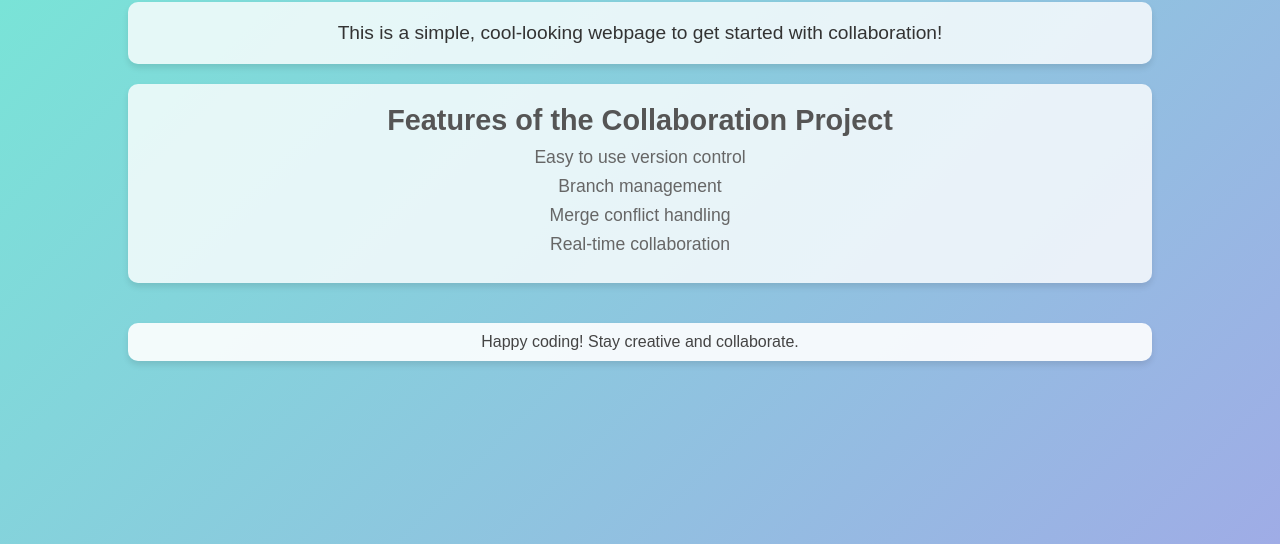
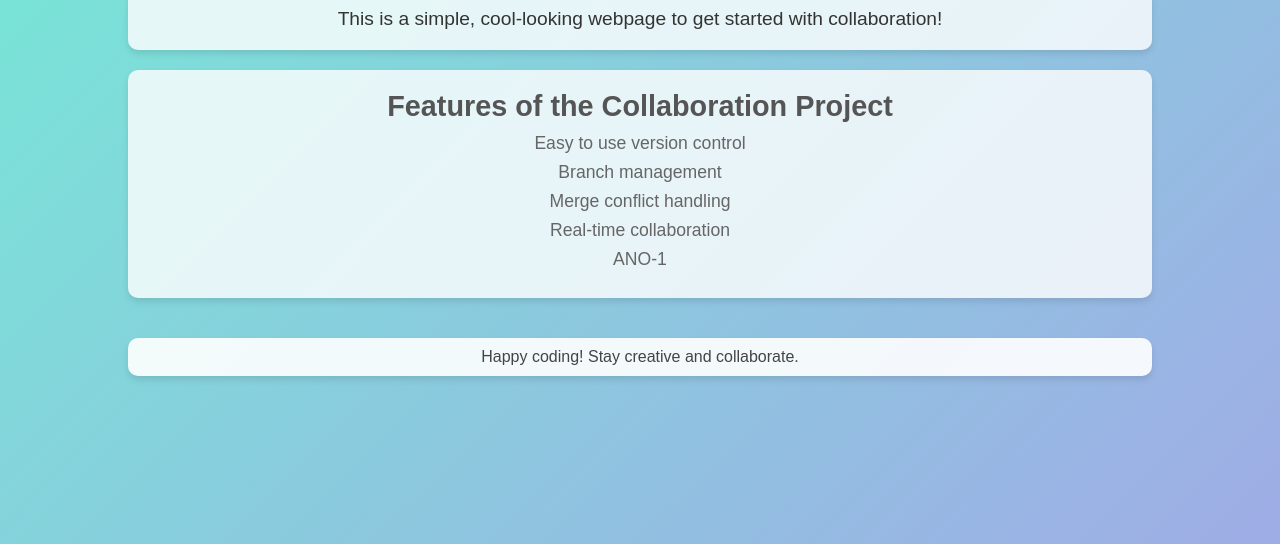
Before and after one commit to ark19098/best-project, a plain HTML site: page index.html in a window 1280 px wide. Shown: the part 256-800 px from the top of the page. Drawn offline with Linux system fonts and the light colour scheme.

Commit message:
Add list item

```diff
--- a/index.html
+++ b/index.html
@@ -22,6 +22,7 @@
       <li>Branch management</li>
       <li>Merge conflict handling</li>
       <li>Real-time collaboration</li>
+      <li>ANO-1</li>
     </ul>
   </section>
 
```
